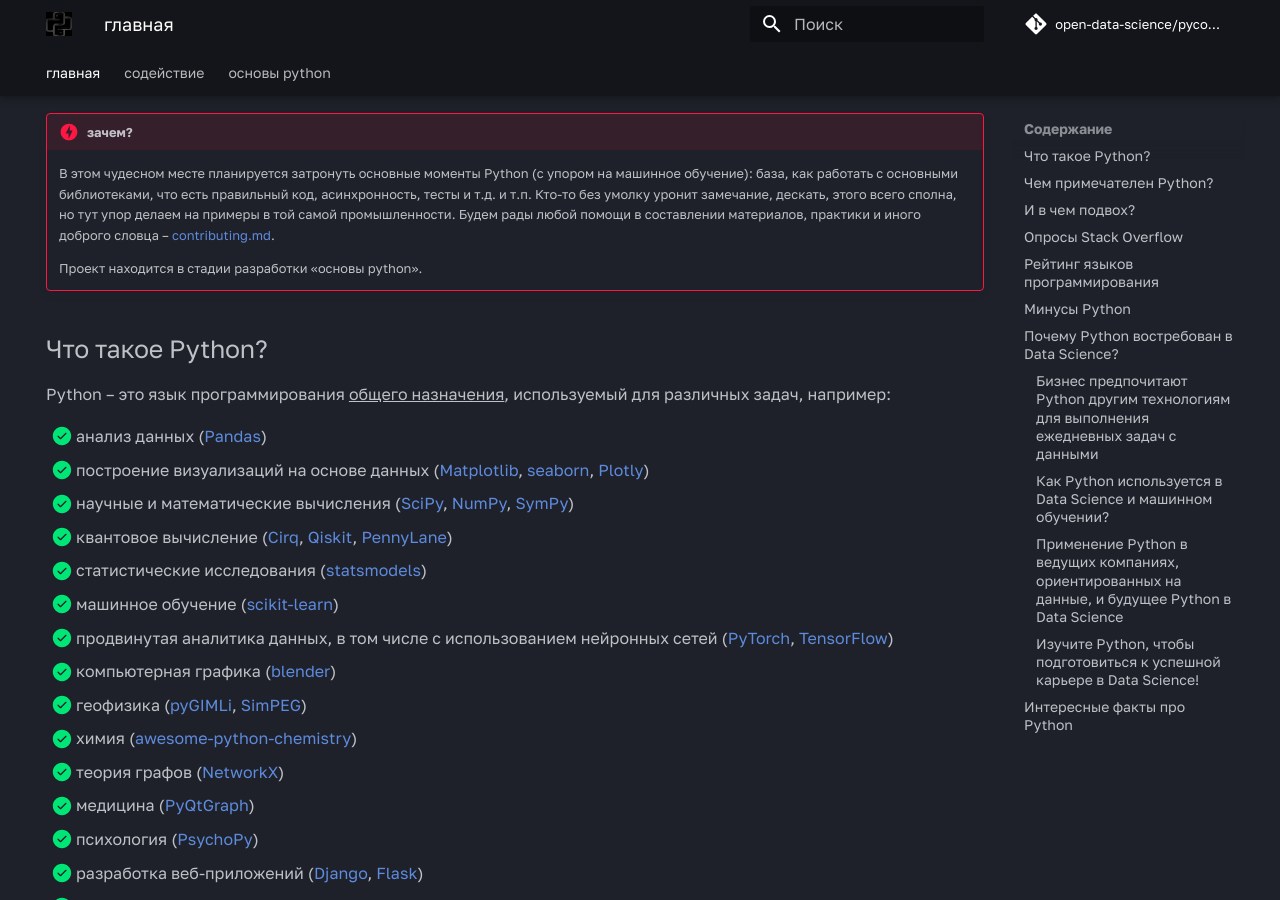
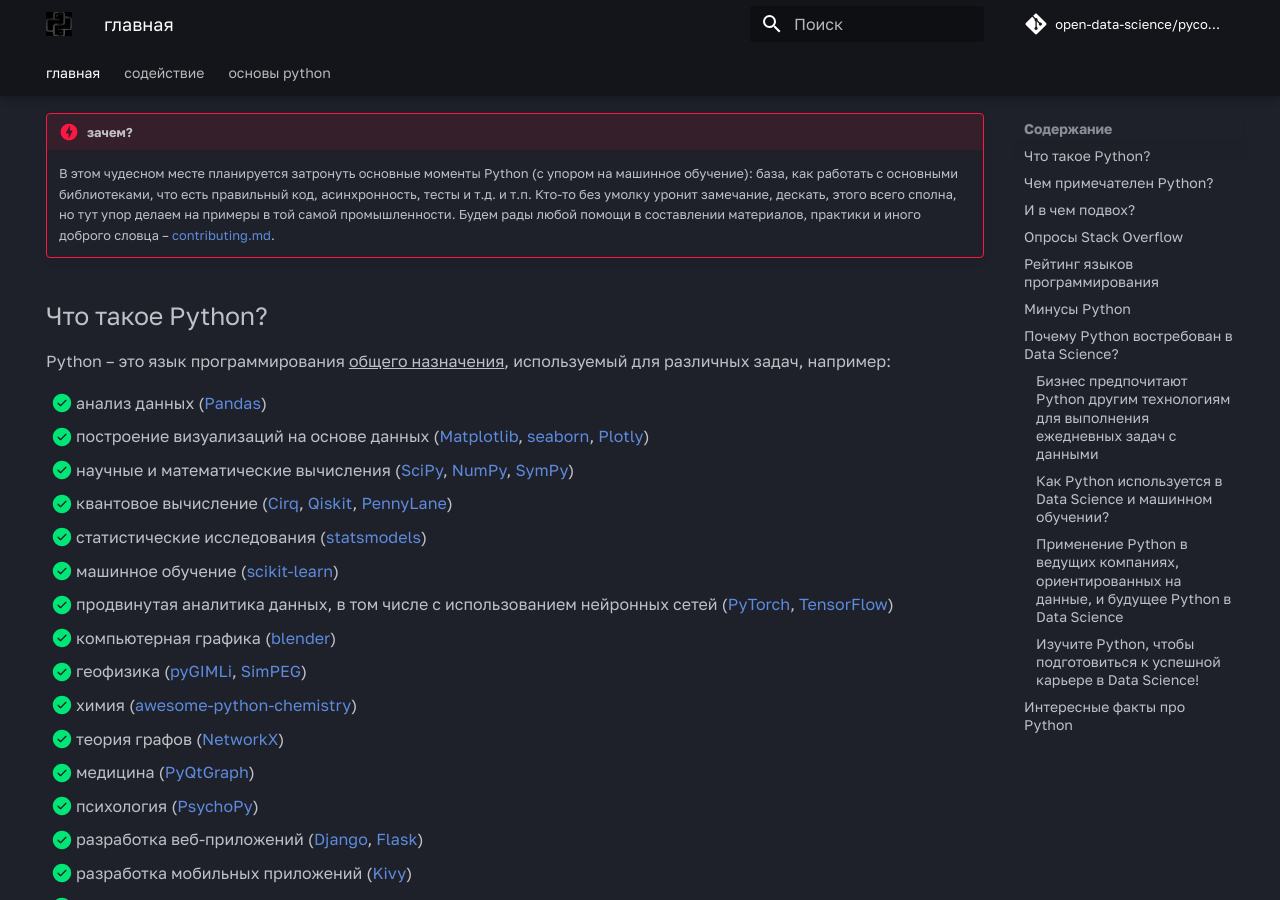
Before and after one commit to open-data-science/pycourse, an MkDocs documentation site: the page built from docs/index.md, in a window 1280 px wide and 900 px high, scrolled down 309 px. Built offline with MkDocs 1.6.1 and Material for MkDocs 9.7.7, drawn with Linux system fonts in a browser that asks for light colours; some web fonts are replaced; comment, search, counter and statistics services are not loaded.

Commit message:
Update index.md

```diff
--- a/docs/index.md
+++ b/docs/index.md
@@ -11,7 +11,6 @@
 
     В этом чудесном месте планируется затронуть основные моменты Python (с упором на машинное обучение): база, как работать с основными библиотеками, что есть правильный код, асинхронность, тесты и т.д. и т.п. Кто-то без умолку уронит замечание, дескать, этого всего сполна, но тут упор делаем на примеры в той самой промышленности. Будем рады любой помощи в составлении материалов, практики и иного доброго словца – [contributing.md](https://github.com/open-data-science/pycourse/blob/master/contributing.md).
 
-    Проект находится в стадии разработки «основы python».
 
 ## Что такое Python?
 
```
